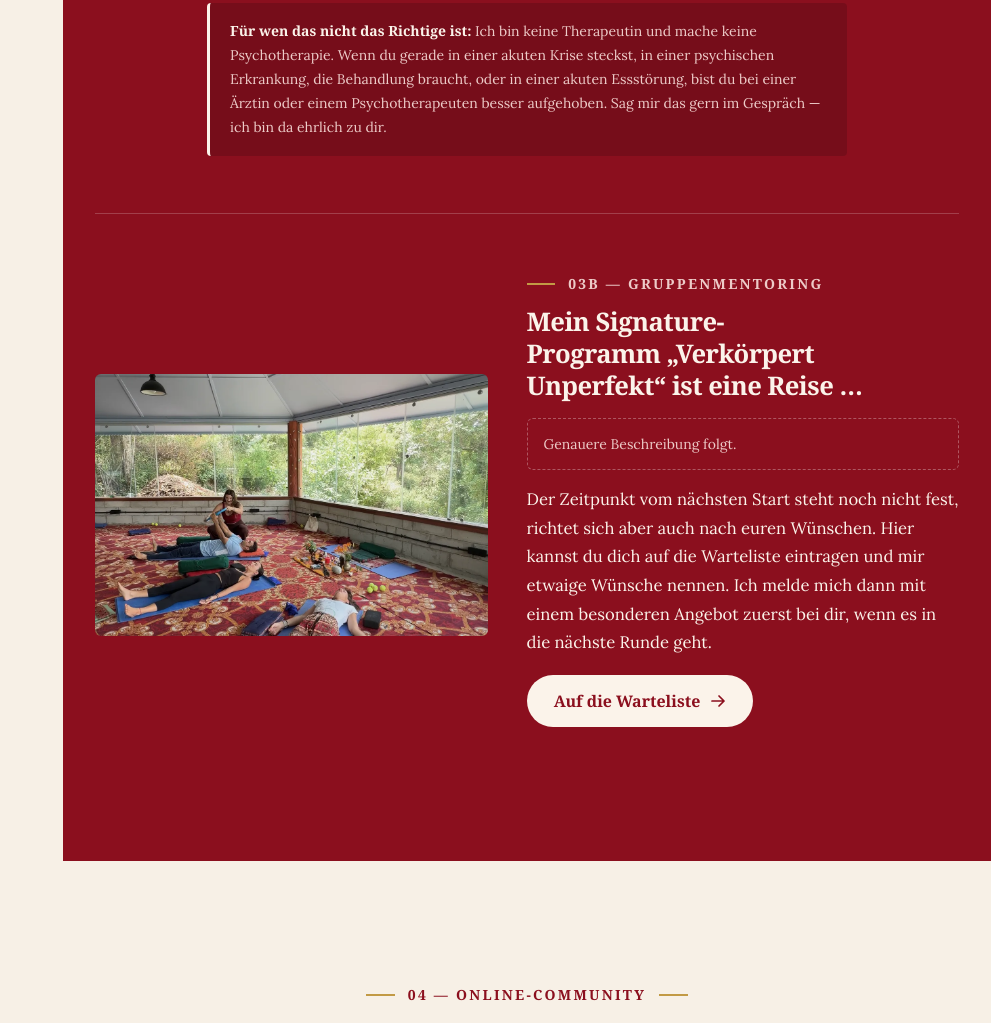
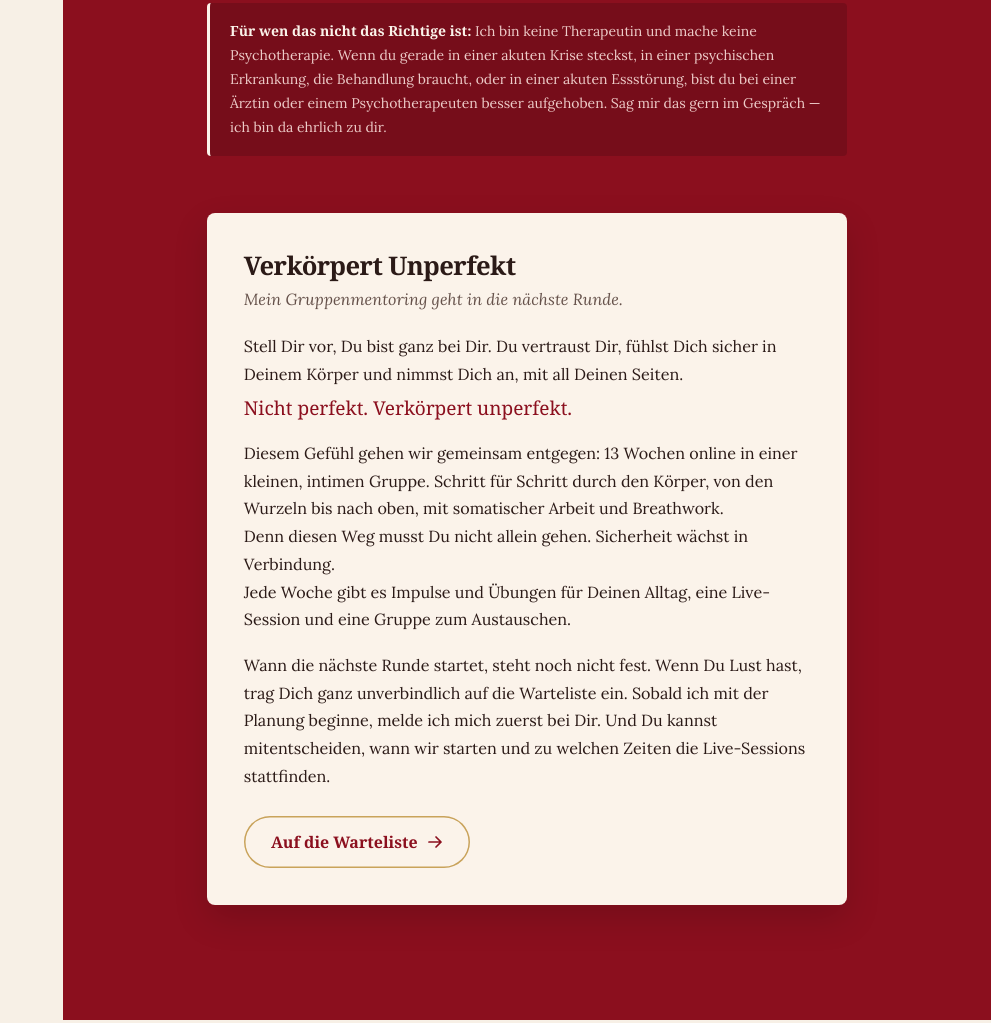
Before and after one commit to lechcode/lilly-stradner-vorschau, a plain HTML site: page index.html in a window 1280 px wide. Shown: the part 10746-11769 px from the top of the page, without its empty margins (289-1280 px from the left). Drawn offline with Linux system fonts and the light colour scheme.

Commit message:
Gruppenmentoring als kleiner Teaser „Verkörpert Unperfekt“
- Helle, ruhige Karte statt großem Abschnitt mit Foto
- Lillys Text, „Nicht perfekt. Verkörpert unperfekt.“ hervorgehoben
- Knopf „Auf die Warteliste“ hell mit Goldrahmen (Link folgt)

Co-Authored-By: Claude Opus 5.5 <noreply@anthropic.com>

```diff
--- a/assets/site.css
+++ b/assets/site.css
@@ -669,8 +669,21 @@ html:not(.js) .methode-leer,html:not(.js) .methode-hinweis{display:none}
 }
 .kennenlern-karte .knopf{background:var(--bordeaux); color:#fff}
 .kennenlern-karte p:last-child{margin-bottom:0}
-.gruppe{margin-top:3.6rem; padding-top:3.2rem; border-top:1px solid #ffffff33; scroll-margin-top:84px}
-.gruppe h3{margin-bottom:1rem}
+/* Gruppenmentoring als kleiner, ruhiger Teaser (Lilly 20.11.): helle Karte
+   auf dem Bordeaux, damit das Dunkelrot der Hervorhebung lesbar bleibt. */
+.gruppe-teaser{
+  max-width:40rem; margin:3.6rem auto 0; padding:clamp(1.5rem,4vw,2.3rem);
+  background:#FBF3EA; color:var(--tinte); border-radius:8px; scroll-margin-top:84px;
+  box-shadow:0 14px 34px #00000026;
+}
+.gruppe-teaser :focus-visible{outline-color:var(--tinte)}
+.gruppe-teaser h3{font-family:var(--kopf); color:var(--tinte); margin-bottom:.25rem}
+.gruppe-teaser p{font-family:var(--leib); color:var(--tinte); font-size:.97em}
+.gruppe-teaser .teaser-unterzeile{font-style:italic; color:var(--tinte-2); margin-bottom:1.2rem}
+.teaser-betont{display:block; margin-top:.5rem; font:400 1.18em/1.35 var(--kopf); color:#8B0F1E}
+.teaser-knopf{margin:1.6rem 0 0}
+.boden-glut .knopf.knopf-warteliste{background:#FBF3EA; color:#8B0F1E; box-shadow:inset 0 0 0 1.5px #C9A35B; cursor:pointer}
+.boden-glut .knopf.knopf-warteliste:hover{background:#F3E6CC; color:#8B0F1E; box-shadow:inset 0 0 0 1.5px #C9A35B}
 #einszueins{scroll-margin-top:84px}
 .paar .marke{margin-bottom:.8rem}
 
--- a/index.html
+++ b/index.html
@@ -570,30 +570,22 @@
     </div>
 
     <!--nur-de-->
-    <!-- 03b · Gruppenmentoring — laut Lilly NUR in der deutschen Fassung.
-         gen-en.py schneidet alles zwischen den nur-de-Markern heraus. -->
-    <div class="paar gruppe" id="gruppen">
-      <figure class="bild reveal">
-        <picture>
-          <source type="image/webp" srcset="assets/img/raum-580.webp 580w, assets/img/raum-1160.webp 1160w" sizes="(min-width:820px) 46vw, 90vw">
-          <img src="assets/img/raum-580.jpg"
-               srcset="assets/img/raum-580.jpg 580w, assets/img/raum-1160.jpg 1160w"
-               sizes="(min-width:820px) 46vw, 90vw"
-               width="580" height="387" loading="lazy" decoding="async"
-             alt="Ein Retreat-Raum, mehrere Menschen liegen auf Decken während einer Session.">
-        </picture>
-      </figure>
-      <div class="reveal">
-        <p class="marke">03b — Gruppenmentoring</p>
-        <h3>Mein Signature-Programm „Verkörpert Unperfekt“ ist eine Reise …</h3>
-        <!-- PLATZHALTER: Lilly liefert die Beschreibung noch nach. -->
-        <p class="platzhalter">Genauere Beschreibung folgt.</p>
-        <p>Der Zeitpunkt vom nächsten Start steht noch nicht fest, richtet sich aber auch nach euren Wünschen. Hier kannst du dich auf die Warteliste eintragen und mir etwaige Wünsche nennen. Ich melde mich dann mit einem besonderen Angebot zuerst bei dir, wenn es in die nächste Runde geht.</p>
-        <!-- PLATZHALTER: Warteliste-Link von Lilly -->
-        <p><a class="knopf" href="#kontakt" data-thema="Warteliste Gruppenmentoring">Auf die Warteliste
-          <svg viewBox="0 0 16 16" fill="none" aria-hidden="true"><path d="M2 8h12M9 3l5 5-5 5" stroke="currentColor" stroke-width="1.7" stroke-linecap="round" stroke-linejoin="round"/></svg>
-        </a></p>
-      </div>
+    <!-- 03c · Gruppenmentoring: laut Lilly NUR in der deutschen Fassung.
+         gen-en.py schneidet alles zwischen den nur-de-Markern heraus.
+         20.11. (Lilly): bewusst kleiner, ruhiger Teaser statt Hauptangebot.
+         Warteliste-Link folgt (Formular kommt spaeter). -->
+    <div class="gruppe-teaser reveal" id="gruppen">
+      <h3>Verkörpert Unperfekt</h3>
+      <p class="teaser-unterzeile">Mein Gruppenmentoring geht in die nächste Runde.</p>
+      <p>Stell Dir vor, Du bist ganz bei Dir. Du vertraust Dir, fühlst Dich sicher in Deinem Körper und nimmst Dich an, mit all Deinen Seiten.<br>
+        <span class="teaser-betont">Nicht perfekt. Verkörpert unperfekt.</span></p>
+      <p>Diesem Gefühl gehen wir gemeinsam entgegen: 13 Wochen online in einer kleinen, intimen Gruppe. Schritt für Schritt durch den Körper, von den Wurzeln bis nach oben, mit somatischer Arbeit und Breathwork.<br>
+        Denn diesen Weg musst Du nicht allein gehen. Sicherheit wächst in Verbindung.<br>
+        Jede Woche gibt es Impulse und Übungen für Deinen Alltag, eine Live-Session und eine Gruppe zum Austauschen.</p>
+      <p>Wann die nächste Runde startet, steht noch nicht fest. Wenn Du Lust hast, trag Dich ganz unverbindlich auf die Warteliste ein. Sobald ich mit der Planung beginne, melde ich mich zuerst bei Dir. Und Du kannst mitentscheiden, wann wir starten und zu welchen Zeiten die Live-Sessions stattfinden.</p>
+      <p class="teaser-knopf"><a class="knopf knopf-warteliste" href="#">Auf die Warteliste
+        <svg viewBox="0 0 16 16" fill="none" aria-hidden="true"><path d="M2 8h12M9 3l5 5-5 5" stroke="currentColor" stroke-width="1.7" stroke-linecap="round" stroke-linejoin="round"/></svg>
+      </a></p>
     </div>
     <!--/nur-de-->
   </div>
```
